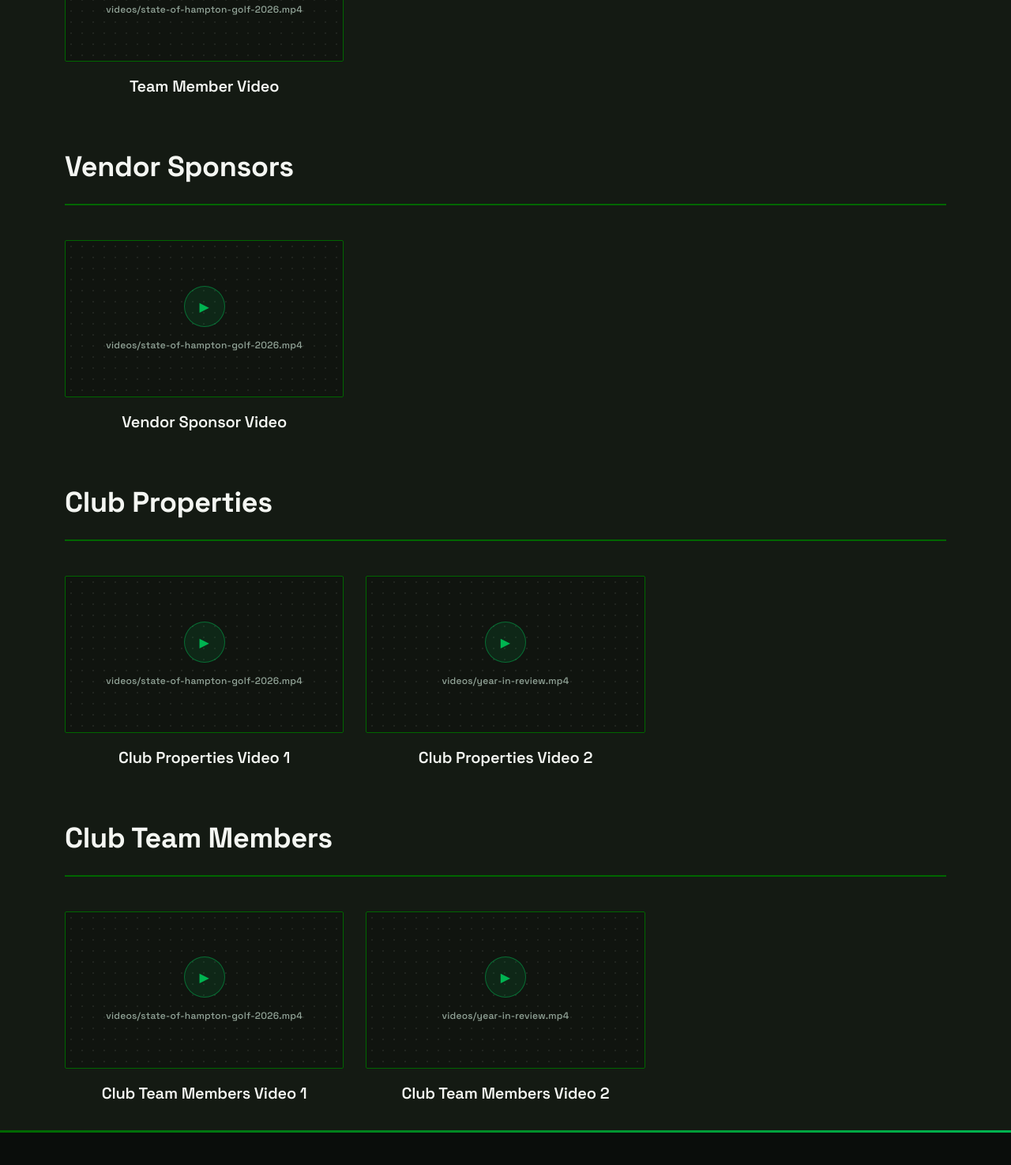
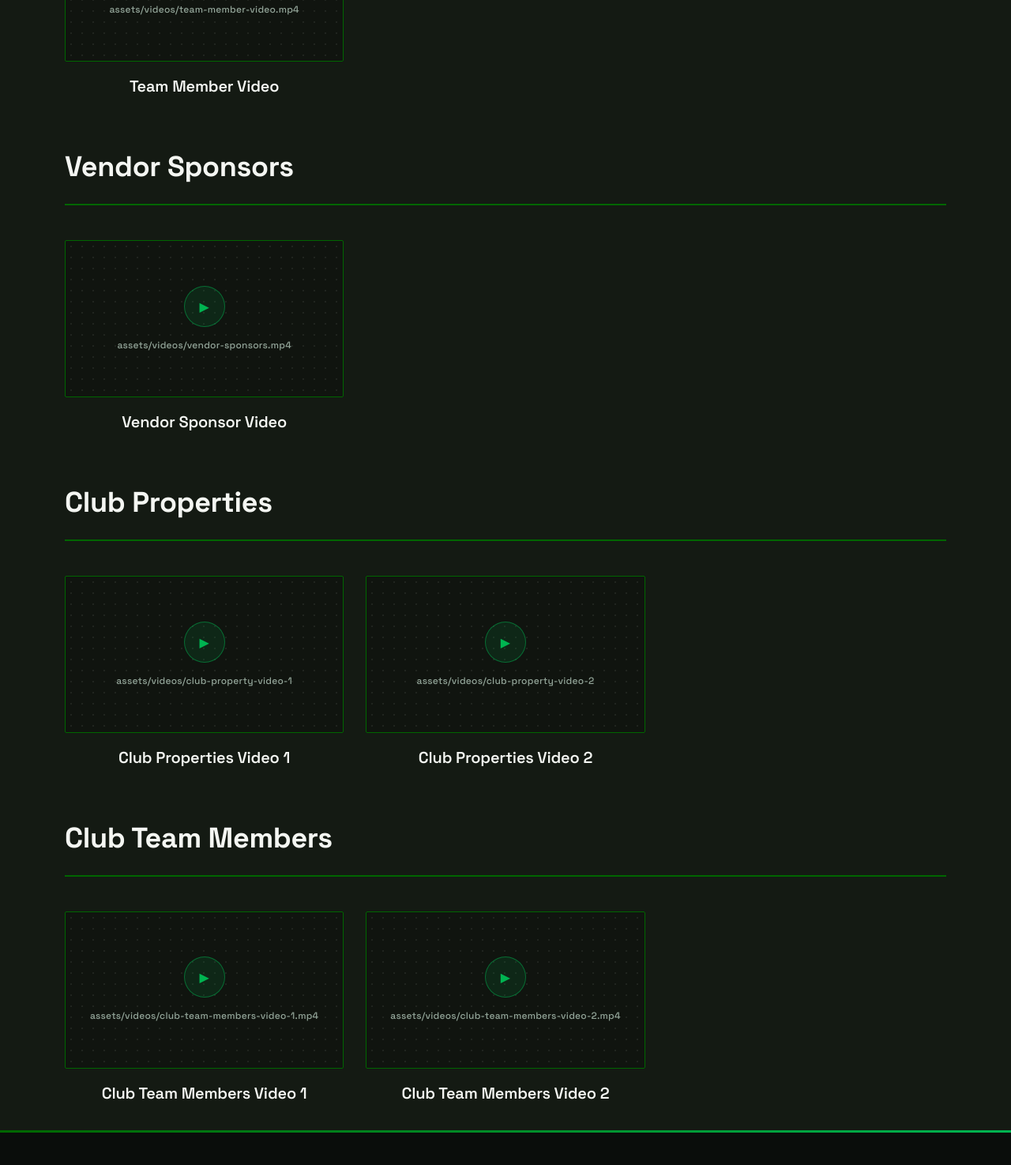
Before and after one commit to HamptonGolf/hg-national-meeting, a plain HTML site: page index.html in a window 1280 px wide. Shown: the part 1182-2657 px from the top of the page at 79% size. Drawn offline with Linux system fonts and the light colour scheme; a web font is replaced by a local one.

Commit message:
Update index.html

```diff
--- a/index.html
+++ b/index.html
@@ -85,7 +85,7 @@
             </video>
             <div class="reel-placeholder">
               <span class="play-icon">▶</span>
-              <span class="placeholder-label">videos/state-of-hampton-golf-2026.mp4</span>
+              <span class="placeholder-label">assets/videos/team-member-video.mp4</span>
             </div>
           </div>
           <div class="reel-meta">
@@ -114,7 +114,7 @@
             </video>
             <div class="reel-placeholder">
               <span class="play-icon">▶</span>
-              <span class="placeholder-label">videos/state-of-hampton-golf-2026.mp4</span>
+              <span class="placeholder-label">assets/videos/vendor-sponsors.mp4</span>
             </div>
           </div>
           <div class="reel-meta">
@@ -143,7 +143,7 @@
             </video>
             <div class="reel-placeholder">
               <span class="play-icon">▶</span>
-              <span class="placeholder-label">videos/state-of-hampton-golf-2026.mp4</span>
+              <span class="placeholder-label">assets/videos/club-property-video-1</span>
             </div>
           </div>
           <div class="reel-meta">
@@ -158,7 +158,7 @@
             </video>
             <div class="reel-placeholder">
               <span class="play-icon">▶</span>
-              <span class="placeholder-label">videos/year-in-review.mp4</span>
+              <span class="placeholder-label">assets/videos/club-property-video-2</span>
             </div>
           </div>
           <div class="reel-meta">
@@ -187,7 +187,7 @@
             </video>
             <div class="reel-placeholder">
               <span class="play-icon">▶</span>
-              <span class="placeholder-label">videos/state-of-hampton-golf-2026.mp4</span>
+              <span class="placeholder-label">assets/videos/club-team-members-video-1.mp4</span>
             </div>
           </div>
           <div class="reel-meta">
@@ -202,7 +202,7 @@
             </video>
             <div class="reel-placeholder">
               <span class="play-icon">▶</span>
-              <span class="placeholder-label">videos/year-in-review.mp4</span>
+              <span class="placeholder-label">assets/videos/club-team-members-video-2.mp4</span>
             </div>
           </div>
           <div class="reel-meta">
```
